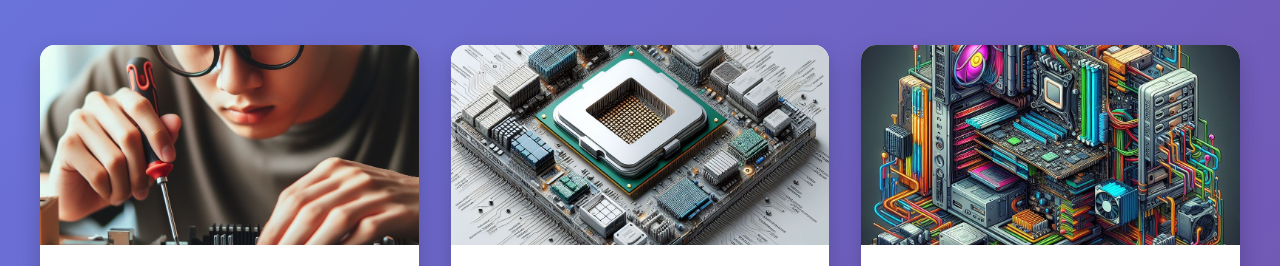
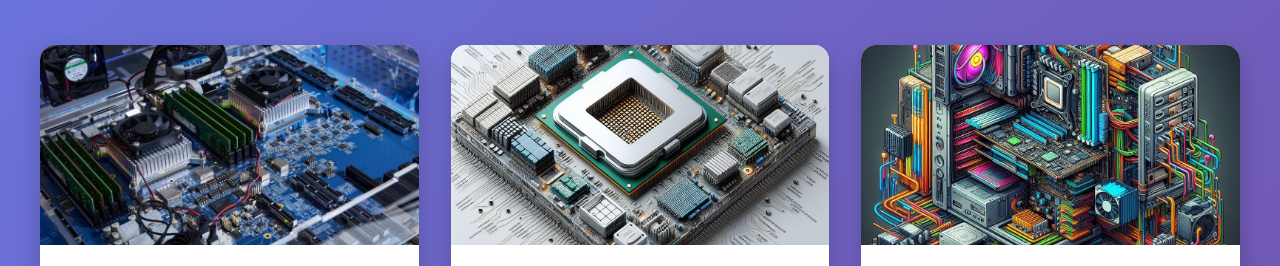
Before and after one commit to Espericueta/Arquitectura-de-computadoras, a plain HTML site: page Index.html in a window 1280 px wide. Shown: the part 671-937 px from the top of the page. Drawn offline with Linux system fonts and the light colour scheme.

Commit message:
cambio de imagen

```diff
--- a/Index.html
+++ b/Index.html
@@ -45,7 +45,7 @@
                 <div class="unit-card">
                     <a href="Unidad1.html" class="unit-link">
                         <div class="unit-image">
-                            <img src="Images/_579fd665-d3ea-4b68-9f50-c9a801f7d380.jpeg" alt="Unidad 1">
+                            <img src="Images/Arquitectura-computadoras.jpg" alt="Unidad 1">
                         </div>
                         <div class="unit-content">
                             <h3 class="unit-title">Unidad 1</h3>
```
Also changed, not shown: Images/Arquitectura-computadoras.jpg (added).
